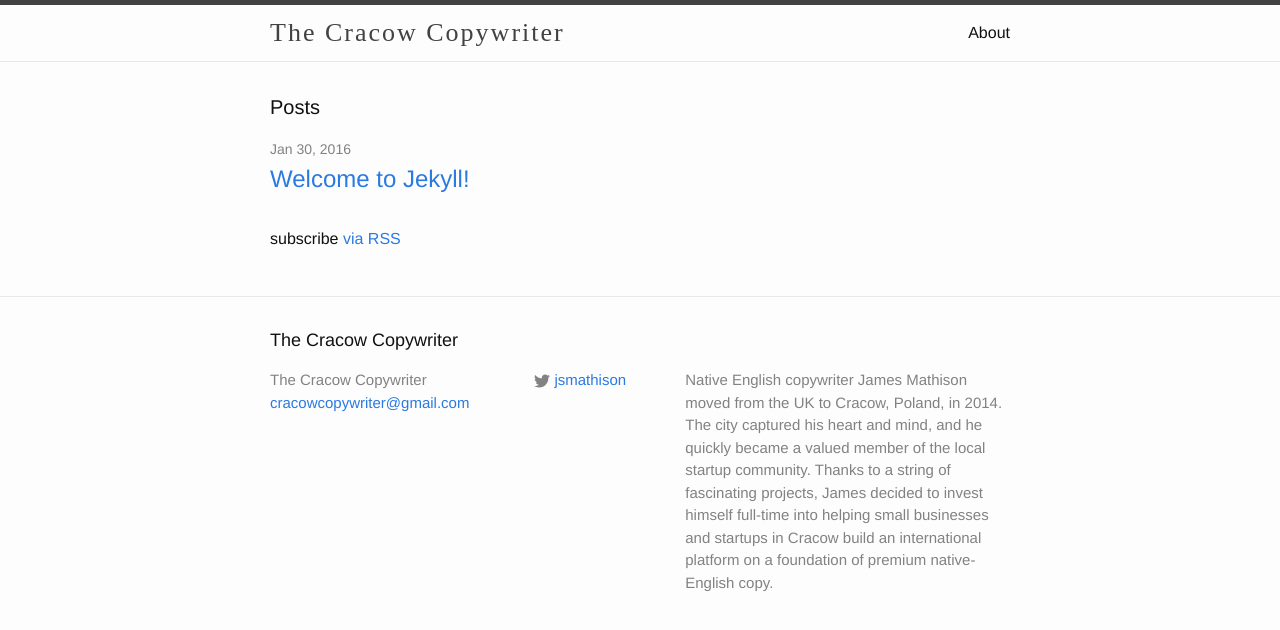
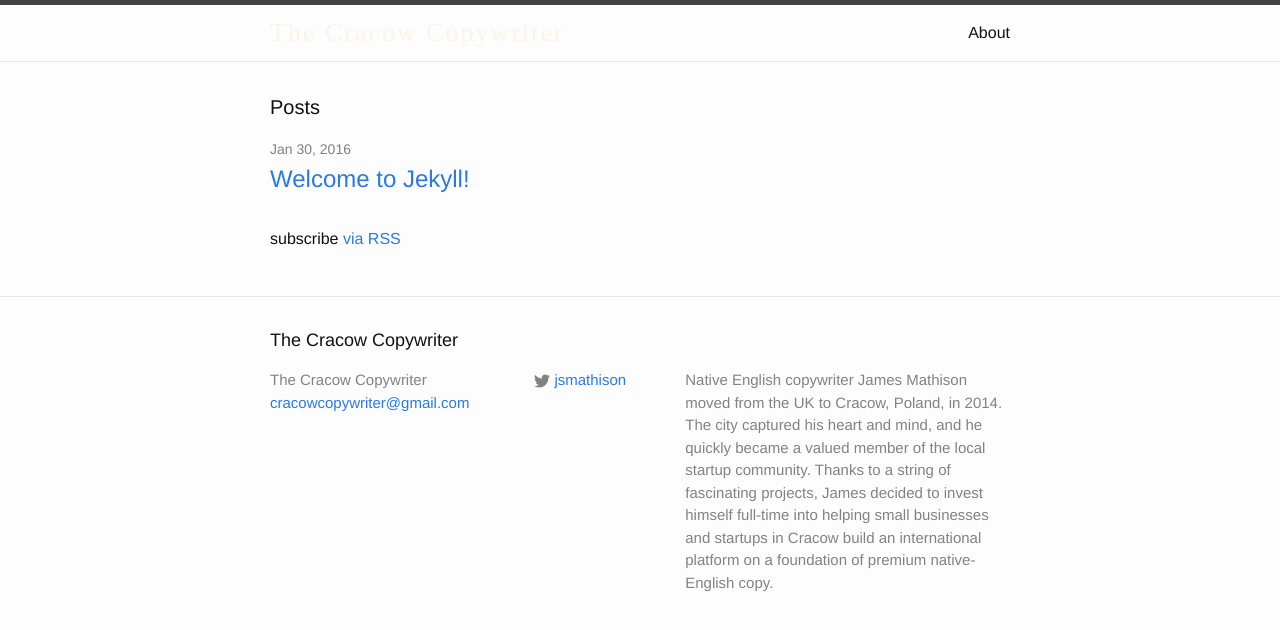
Before and after one commit to cracowcopywriter/cracowcopywriter.github.io, a Jekyll site: the page built from index.html, in a window 1280 px wide. Shown: the top 630 px of the page. Built offline with Jekyll 4.4.1, drawn with Linux system fonts in a browser that asks for light colours.

Commit message:
Update _layout.scss

```diff
--- a/_sass/_layout.scss
+++ b/_sass/_layout.scss
@@ -24,7 +24,8 @@
 
     &,
     &:visited {
-        color: $grey-color-dark;
+        color: #fdf3e7;
+        /*$grey-color-dark;*/
     }
 }
 
```
